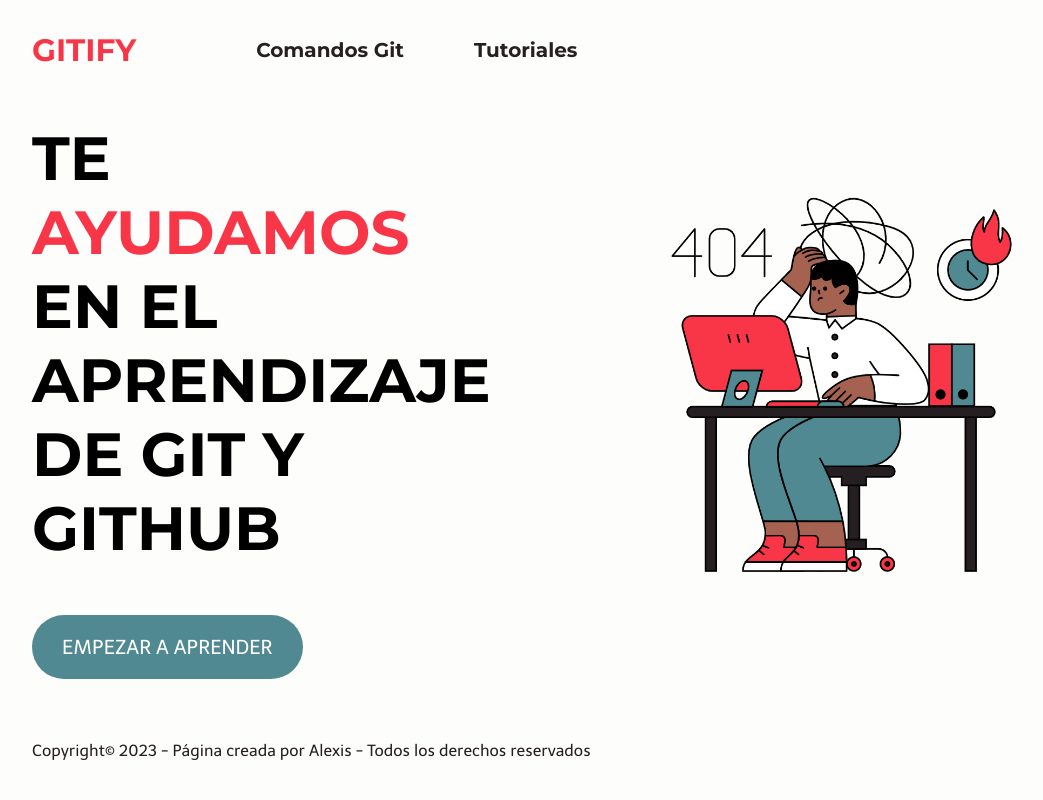
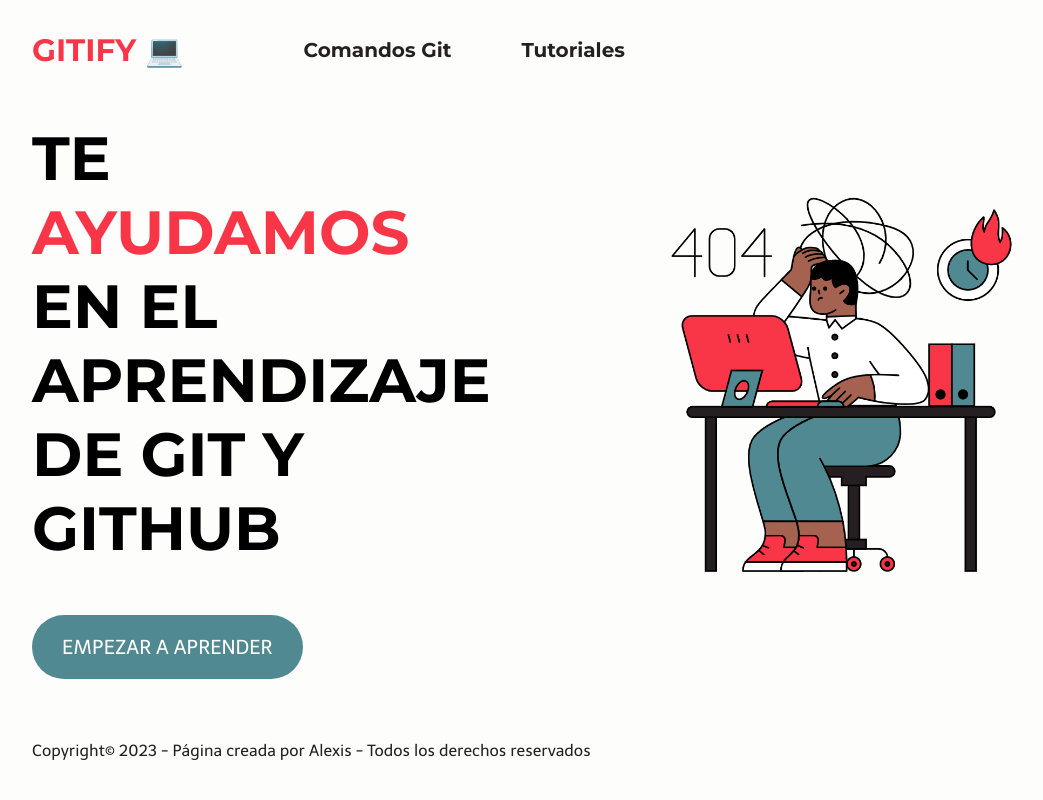
Before and after one commit to AlexisOmarPerez/gitify, a plain HTML site: page index.html in a window 1280 px wide. Shown: the whole page, without its empty margins (32-1075 px from the left). Drawn offline with Linux system fonts and the light colour scheme.

Commit message:
Agregué un emoticón

```diff
--- a/index.html
+++ b/index.html
@@ -17,7 +17,7 @@
     <div class="container">
       <header>
         <nav>
-          <h6>Gitify</h6>
+          <h6>Gitify 💻</h6>
           <ul>
             <li><a href="#" class="nav-items">Comandos Git</a></li>
             <li><a href="#" class="nav-items">Tutoriales</a></li>
```
